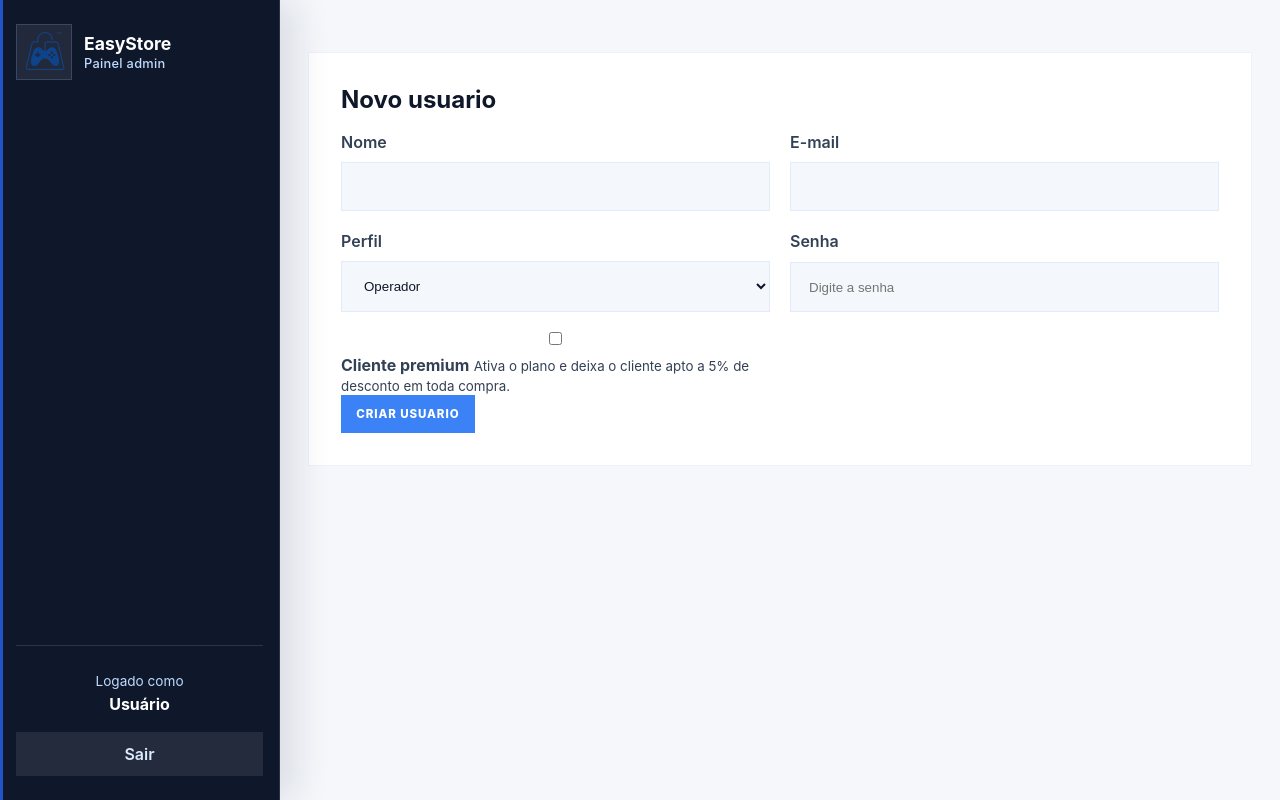
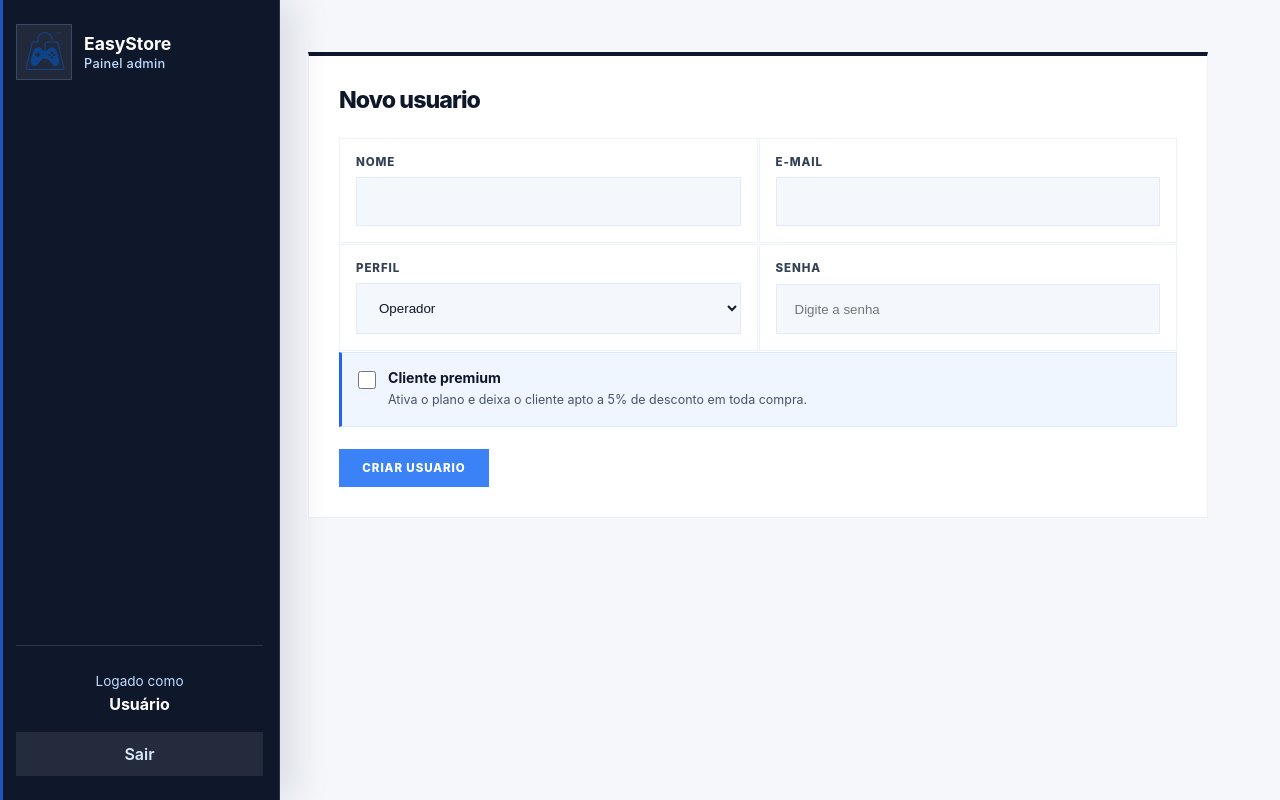
Before and after one commit to Easy-Store-Group/Gerenciamento-Estoque-Easy-Store, a FastAPI app: template app/templates/admin/usuarios_form.html in a window 1280 px wide. Run offline with FastAPI, Linux system fonts and the light colour scheme; the template is opened without the code that fills it, so the values that code supplies are empty.

Commit message:
style: altera telas de editar

```diff
--- a/app/static/css/admin-theme.css
+++ b/app/static/css/admin-theme.css
@@ -636,3 +636,220 @@ a.latest-sales-row:hover {
     padding: 18px !important;
   }
 }
+
+/* Category form: compact, focused and visually separate from the larger forms. */
+.category-edit-card {
+  background: var(--surface) !important;
+  background-image: none !important;
+  border: 1px solid var(--border) !important;
+  border-top: 4px solid #2563eb !important;
+  box-shadow: none !important;
+  max-width: 680px;
+  padding: 30px !important;
+}
+
+.category-edit-card h2 {
+  color: var(--text) !important;
+  font-size: 1.45rem;
+  font-weight: 800;
+  letter-spacing: -0.04em;
+  margin-bottom: 24px !important;
+}
+
+.category-edit-card .category-name-field {
+  background: #eff6ff;
+  border: 1px solid rgba(37, 99, 235, 0.18);
+  border-left: 3px solid #2563eb;
+  gap: 10px;
+  padding: 18px;
+  transition: background 0.25s ease, border-color 0.25s ease, transform 0.3s ease;
+}
+
+.category-edit-card .category-name-field:focus-within {
+  background: #ffffff;
+  border-color: rgba(37, 99, 235, 0.42);
+  transform: translateY(-1px);
+}
+
+.category-edit-card .category-name-field label {
+  color: var(--muted-strong) !important;
+  font-size: 0.72rem;
+  font-weight: 800;
+  letter-spacing: 0.08em;
+  text-transform: uppercase;
+}
+
+.category-edit-card .category-name-field input {
+  background: #ffffff !important;
+  border-color: rgba(37, 99, 235, 0.2) !important;
+  font-size: 1rem;
+  font-weight: 700;
+  min-height: 48px;
+}
+
+.category-edit-card form > .btn {
+  margin-top: 22px;
+  min-width: 150px;
+}
+
+@media (max-width: 640px) {
+  .category-edit-card {
+    padding: 20px !important;
+  }
+}
+
+/* Focused form treatments: product catalog and user access have distinct accents. */
+.product-edit-card,
+.user-edit-card {
+  background: var(--surface) !important;
+  background-image: none !important;
+  border: 1px solid var(--border) !important;
+  box-shadow: none !important;
+  max-width: 1080px;
+  padding: 30px !important;
+}
+
+.product-edit-card {
+  border-left: 4px solid #2563eb !important;
+}
+
+.product-edit-card h2,
+.user-edit-card h2 {
+  color: var(--text) !important;
+  font-size: 1.45rem;
+  font-weight: 800;
+  letter-spacing: -0.04em;
+  margin-bottom: 24px !important;
+}
+
+.product-edit-card .form-grid,
+.user-edit-card .form-grid {
+  gap: 1px !important;
+}
+
+.product-edit-card .input-group,
+.user-edit-card .input-group {
+  background: var(--surface);
+  border: 1px solid var(--border);
+  gap: 8px;
+  padding: 16px;
+  transition: background 0.25s ease, border-color 0.25s ease, transform 0.3s ease;
+}
+
+.product-edit-card .input-group:focus-within,
+.user-edit-card .input-group:focus-within {
+  background: var(--surface-soft);
+  border-color: rgba(59, 130, 246, 0.35);
+  transform: translateY(-1px);
+}
+
+.product-edit-card .input-group > label,
+.user-edit-card .input-group > label,
+.product-edit-card .field-preview > span {
+  color: var(--muted-strong) !important;
+  font-size: 0.72rem;
+  font-weight: 800;
+  letter-spacing: 0.08em;
+  text-transform: uppercase;
+}
+
+.product-edit-card .category-field {
+  background: #eff6ff;
+  border-left: 3px solid #2563eb;
+}
+
+.product-edit-card .category-field select {
+  background: #ffffff !important;
+  border-color: rgba(37, 99, 235, 0.25) !important;
+  font-weight: 700;
+}
+
+.product-edit-card .field-preview {
+  align-items: center;
+  background: var(--surface-soft);
+  border: 1px solid var(--border);
+  display: flex;
+  gap: 18px;
+  margin: 18px 0 22px;
+  padding: 14px 16px;
+}
+
+.product-edit-card .field-preview img {
+  border: 1px solid var(--border);
+  height: 92px;
+  object-fit: cover;
+  width: 92px;
+}
+
+.product-edit-card form > .btn,
+.user-edit-card form > .btn {
+  margin-top: 22px;
+}
+
+.user-edit-card {
+  border-top: 4px solid #0f172a !important;
+  max-width: 900px;
+}
+
+.user-edit-card .form-grid {
+  grid-template-columns: repeat(2, minmax(0, 1fr));
+}
+
+.user-edit-card .checkbox-card {
+  align-items: start;
+  background: #eff6ff;
+  border-left: 3px solid #2563eb;
+  cursor: pointer;
+  display: flex;
+  gap: 12px;
+  grid-column: 1 / -1;
+}
+
+.user-edit-card .checkbox-card > input {
+  accent-color: #2563eb;
+  flex: 0 0 auto;
+  height: 18px;
+  margin-top: 2px;
+  width: 18px;
+}
+
+.user-edit-card .checkbox-card span {
+  display: grid;
+  gap: 5px;
+}
+
+.user-edit-card .checkbox-card strong {
+  color: var(--text);
+  font-size: 0.88rem;
+}
+
+.user-edit-card .checkbox-card small {
+  color: var(--muted);
+  font-size: 0.78rem;
+  line-height: 1.5;
+}
+
+.user-edit-card .btn-primary,
+.product-edit-card .btn-primary {
+  min-width: 150px;
+}
+
+@media (max-width: 640px) {
+  .product-edit-card,
+  .user-edit-card {
+    padding: 20px !important;
+  }
+
+  .user-edit-card .form-grid {
+    grid-template-columns: 1fr;
+  }
+
+  .user-edit-card .checkbox-card {
+    grid-column: auto;
+  }
+
+  .product-edit-card .field-preview {
+    align-items: flex-start;
+    flex-direction: column;
+  }
+}
--- a/app/templates/admin/categorias_form.html
+++ b/app/templates/admin/categorias_form.html
@@ -1,14 +1,14 @@
 {% extends "admin/base.html" %}
 
 {% block content %}
-<div class="form-card">
+<div class="form-card category-edit-card">
   <h2>{% if editando %}Editar categoria{% else %}Nova categoria{% endif %}</h2>
   {% if erro %}
   <div class="alert alert-error">{{ erro }}</div>
   {% endif %}
   <form action="{% if editando %}/categorias/{{ editando.id }}/editar{% else %}/categorias/nova{% endif %}" method="post">
     <div class="form-grid single-column">
-      <div class="input-group">
+      <div class="input-group category-name-field">
         <label>Nome da categoria</label>
         <input type="text" name="nome" value="{{ editando.nome if editando else valores.nome if valores else '' }}" required>
       </div>
--- a/app/templates/admin/form.html
+++ b/app/templates/admin/form.html
@@ -1,7 +1,7 @@
 {% extends "admin/base.html" %}
 
 {% block content %}
-<div class="form-card">
+<div class="form-card product-edit-card">
   <h2>Editar produto</h2>
   {% if erro %}
   <div class="alert alert-error">{{ erro }}</div>
@@ -24,7 +24,7 @@
         <label>Estoque atual</label>
         <input type="number" name="estoque_atual" value="{{ editando.estoque_atual }}" required>
       </div>
-      <div class="input-group">
+      <div class="input-group category-field">
         <label>Categoria</label>
         <select name="categoria_id">
           <option value="0" {% if not editando.categoria_id %}selected{% endif %}>Sem categoria</option>
--- a/app/templates/admin/usuarios_form.html
+++ b/app/templates/admin/usuarios_form.html
@@ -1,7 +1,7 @@
 {% extends "admin/base.html" %}
 
 {% block content %}
-<div class="form-card">
+<div class="form-card user-edit-card">
   <h2>{% if editando %}Editar usuario{% else %}Novo usuario{% endif %}</h2>
   <form action="{% if editando %}/usuarios/{{ editando.id }}/editar{% else %}/usuarios/novo{% endif %}" method="post">
     <div class="form-grid">
```
